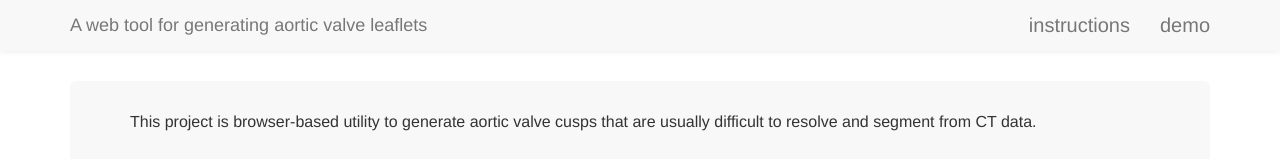
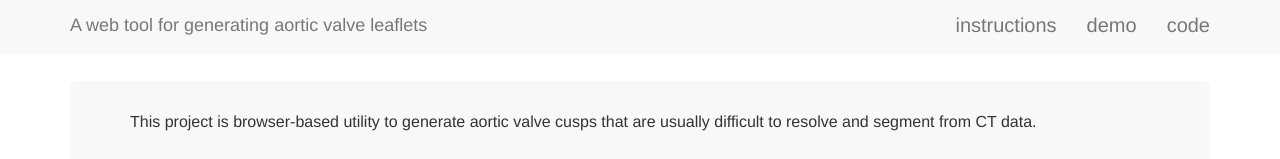
Before and after one commit to ahmedhosny/av-generator, a plain HTML site: page about.html in a window 1280 px wide. Shown: the top 159 px of the page. Drawn offline with Linux system fonts and the light colour scheme.

Commit message:
Update about.html

```diff
--- a/about.html
+++ b/about.html
@@ -51,6 +51,7 @@
           <ul class="nav navbar-nav navbar-right">
             <li><a target="_blank" href="about.html">instructions</a></li>
               <li><a target="_blank" href="https://youtu.be/6ZdiZdl7wZk">demo</a></li>
+                            <li><a target="_blank" href="https://github.com/ahmedhosny/av-generator">code</a></li>
           </ul>
         </div><!--/.nav-collapse -->
 
```
